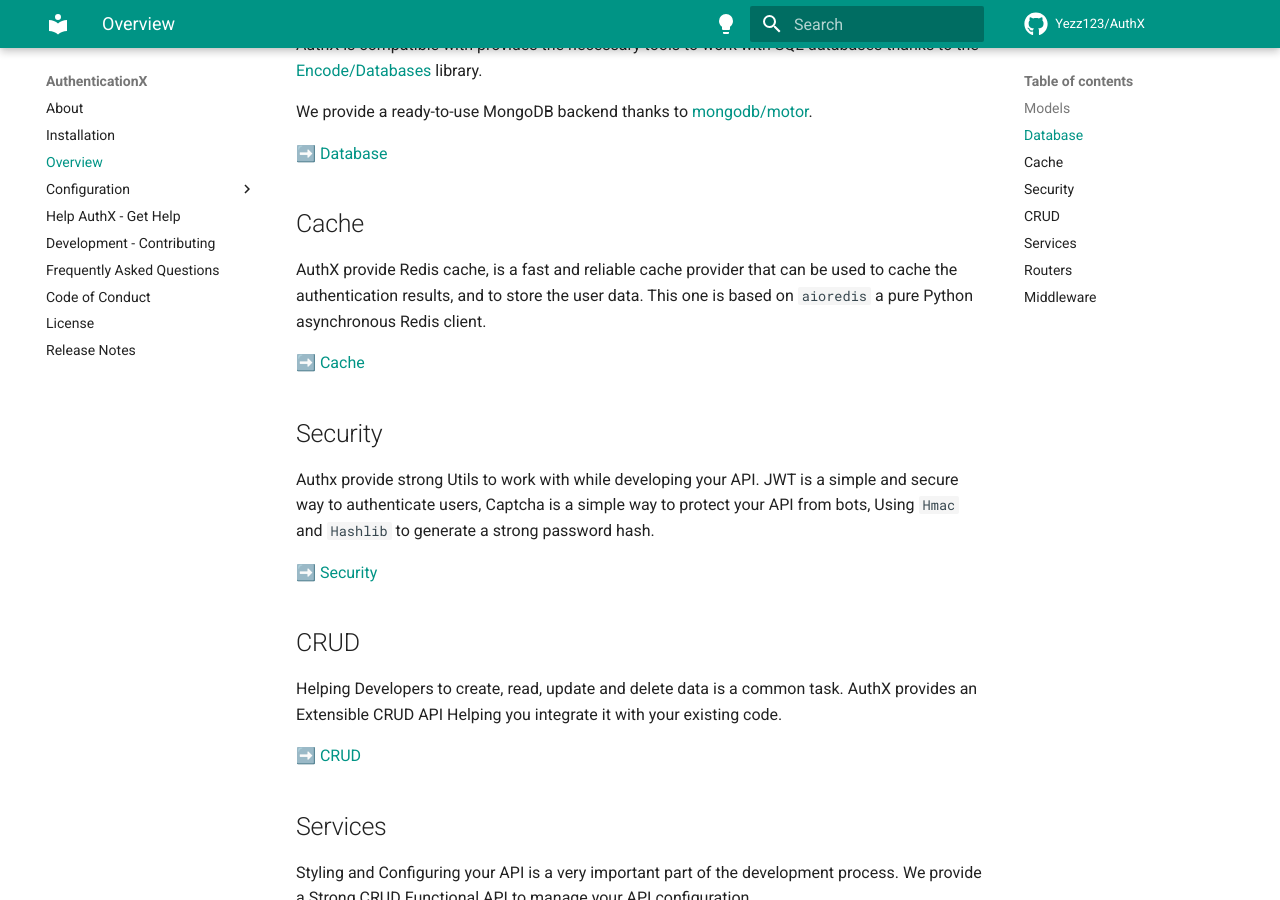
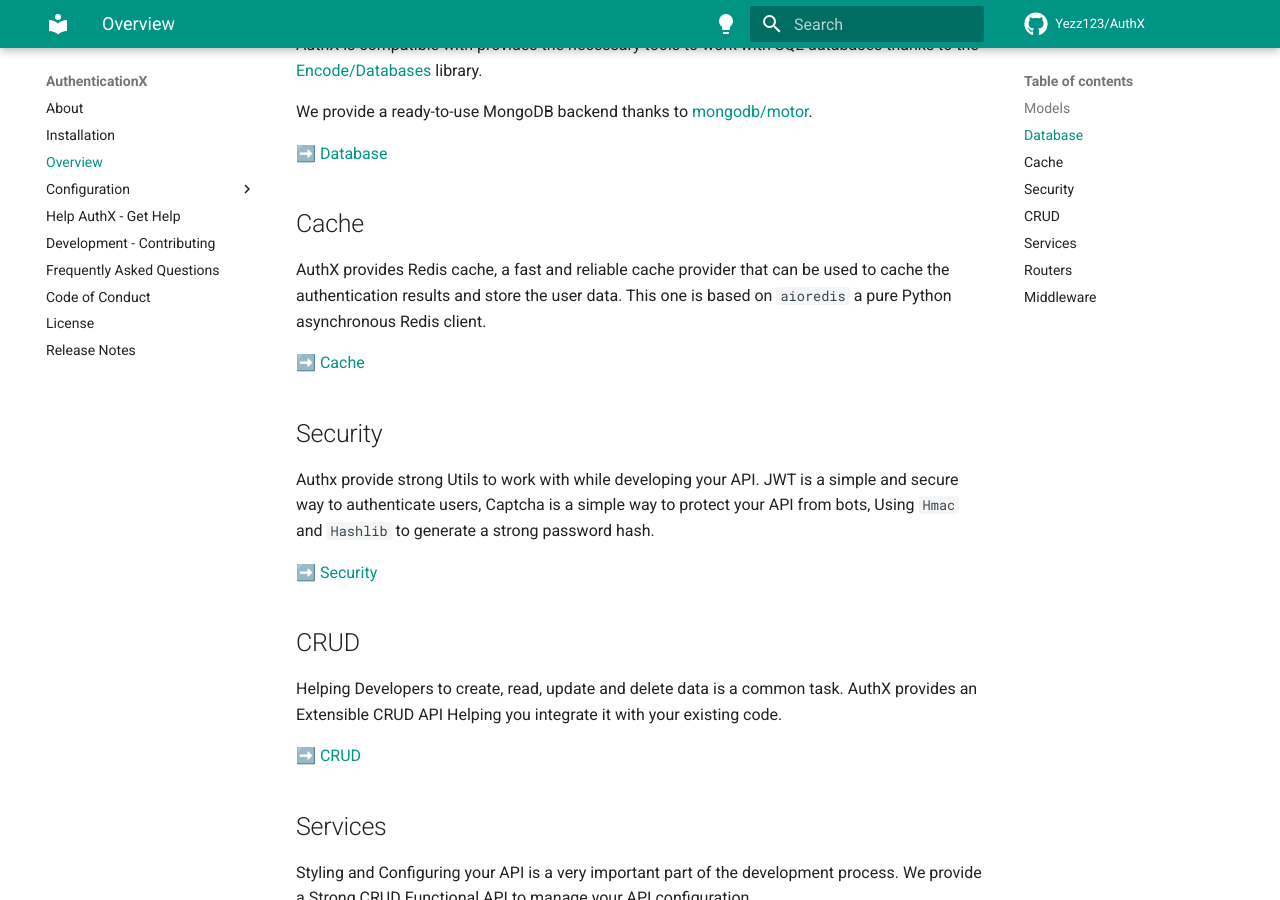
Before and after one commit to yezz123/authx, an MkDocs documentation site: the page built from docs/configuration/Get-Started.md, in a window 1280 px wide and 900 px high, scrolled down 408 px. Built offline with MkDocs 1.6.1 and Material for MkDocs 9.7.7, drawn with Linux system fonts in a browser that asks for light colours; comment, search, counter and statistics services are not loaded.

Commit message:
Update docs/configuration/Get-Started.md
Co-authored-by: Abderrahim SOUBAI-ELIDRISI <gx.coder@gmail.com>

```diff
--- a/docs/configuration/Get-Started.md
+++ b/docs/configuration/Get-Started.md
@@ -16,7 +16,7 @@
 
 ## Cache
 
-AuthX provide Redis cache, is a fast and reliable cache provider that can be used to cache the authentication results, and to store the user data. This one is based on `aioredis` a pure Python asynchronous Redis client.
+AuthX provides Redis cache, a fast and reliable cache provider that can be used to cache the authentication results and store the user data. This one is based on `aioredis` a pure Python asynchronous Redis client.
 
 ➡️ [Cache](cache/index.md)
 
```
